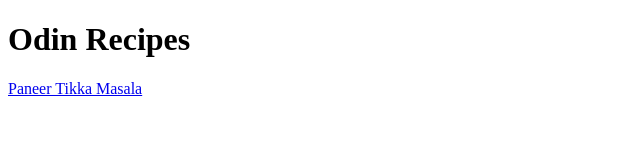
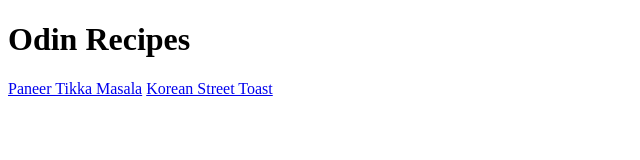
Before and after one commit to kowhlwa/odin-recipes, a plain HTML site: page index.html in a window 1280 px wide. Shown: the whole page, without its empty margins (0-640 px from the left). Drawn offline with Linux system fonts and the light colour scheme.

Commit message:
Linked korean street toast recipe to index.html

```diff
--- a/index.html
+++ b/index.html
@@ -8,5 +8,6 @@
 <body>
     <h1>Odin Recipes</h1>
     <a href = "recipes/paneer.html">Paneer Tikka Masala</a>
+    <a href = "recipes/street-toast.html">Korean Street Toast</la>
 </body>
 </html>
```
